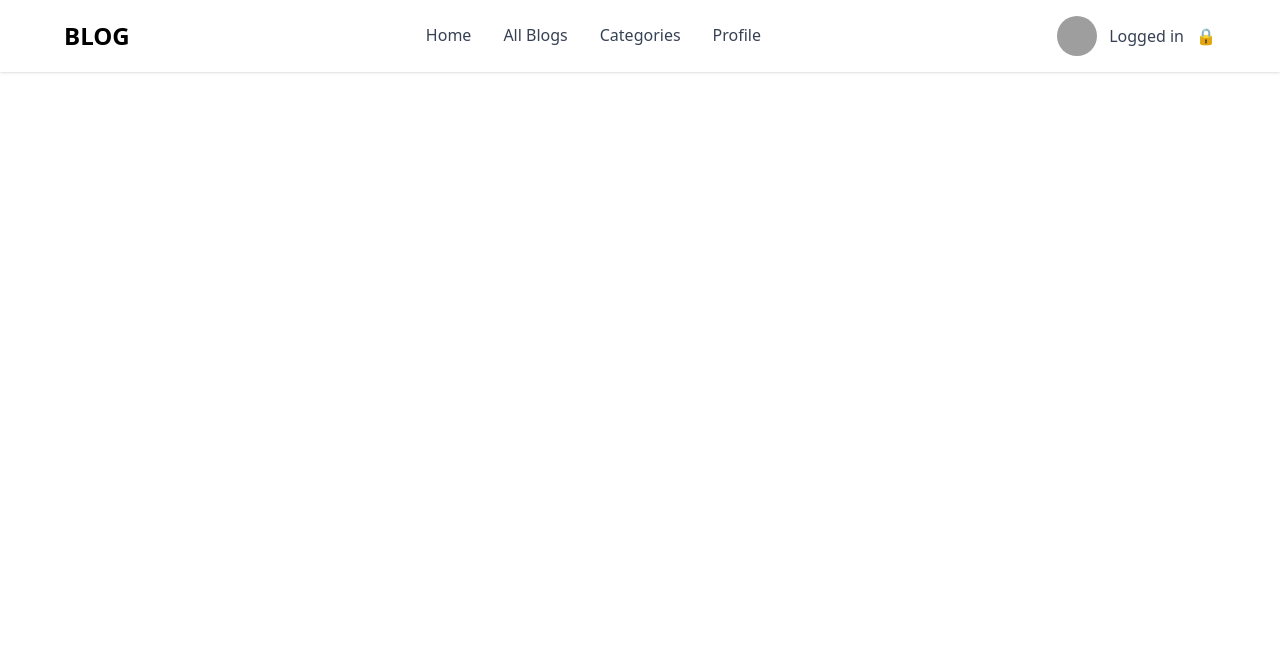
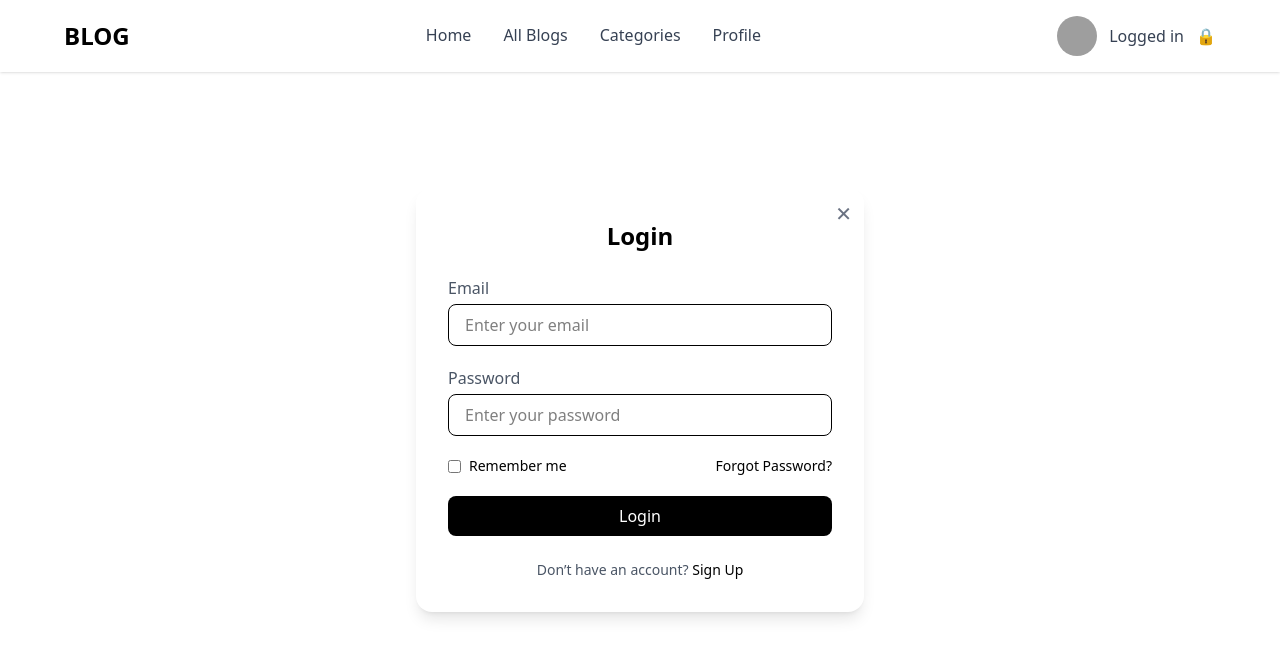
Before and after one commit to Sufiyanahmad325/newBlogProjectFrontend, a React (Vite) app: page /login in a window 1280 px wide. Shown: the top 658 px of the page. Built offline with nearby package versions, Linux system fonts and the light colour scheme; no server answers; grey boxes are pictures that could not be loaded.

Commit message:
fix some bugs

```diff
--- a/src/MainPage/LoginForm.jsx
+++ b/src/MainPage/LoginForm.jsx
@@ -1,4 +1,5 @@
-import React, { use, useContext, useState } from "react";
+import React, {  useContext, useState } from "react";
+import { NavLink, useNavigate } from "react-router-dom";
 import { BlogContext } from "../App";
 import axios from "axios";
 import { useCookies } from "react-cookie";
@@ -10,7 +11,9 @@ const LoginForm = () => {
   const [email, setEmail] = useState('')
   const [password, setPassword] = useState('')
 
-  const { setOpenLoingForm, openLoingForm, setSignUp, setUserDetails } = useContext(BlogContext)
+  const {setUserDetails } = useContext(BlogContext)
+  const navigate = useNavigate();
+
 
 
 
@@ -26,7 +29,7 @@ const handleSubmit = async (e) => {
 
       if (res.status) {
           console.log(res);
-          setOpenLoingForm(false);
+          navigate('/')
 
 
           const sevenDaysFromNow = new Date();
@@ -48,12 +51,8 @@ const handleSubmit = async (e) => {
 
 
 
-  const hanleOpenSingup = () => {
-    setOpenLoingForm(false)
-    setSignUp(true)
-  }
 
-  if (!openLoingForm) return null; // agar false ho to render hi mat karo
+
 
 
   return (
@@ -61,12 +60,11 @@ const handleSubmit = async (e) => {
       <div className="bg-white shadow-lg rounded-2xl p-8 w-full max-w-md relative">
 
         {/* Close Button */}
-        <button
-          onClick={() => setOpenLoingForm(false)}
+        <NavLink to={'/'}
           className="absolute top-3 right-3 text-gray-500 hover:text-black text-xl"
         >
           ✕
-        </button>
+        </NavLink>
 
         {/* Heading */}
         <h2 className="text-2xl font-bold text-center mb-6">Login</h2>
@@ -127,11 +125,11 @@ const handleSubmit = async (e) => {
         {/* Signup Link */}
         <p className="text-center text-sm text-gray-600 mt-6">
           Don’t have an account?{" "}
-          <span
-            onClick={hanleOpenSingup}
+          <NavLink to={'/signUp'}
+            // onClick={hanleOpenSingup}
             className="text-black font-medium hover:underline">
             Sign Up
-          </span>
+          </NavLink>
         </p>
       </div>
     </div>
```
